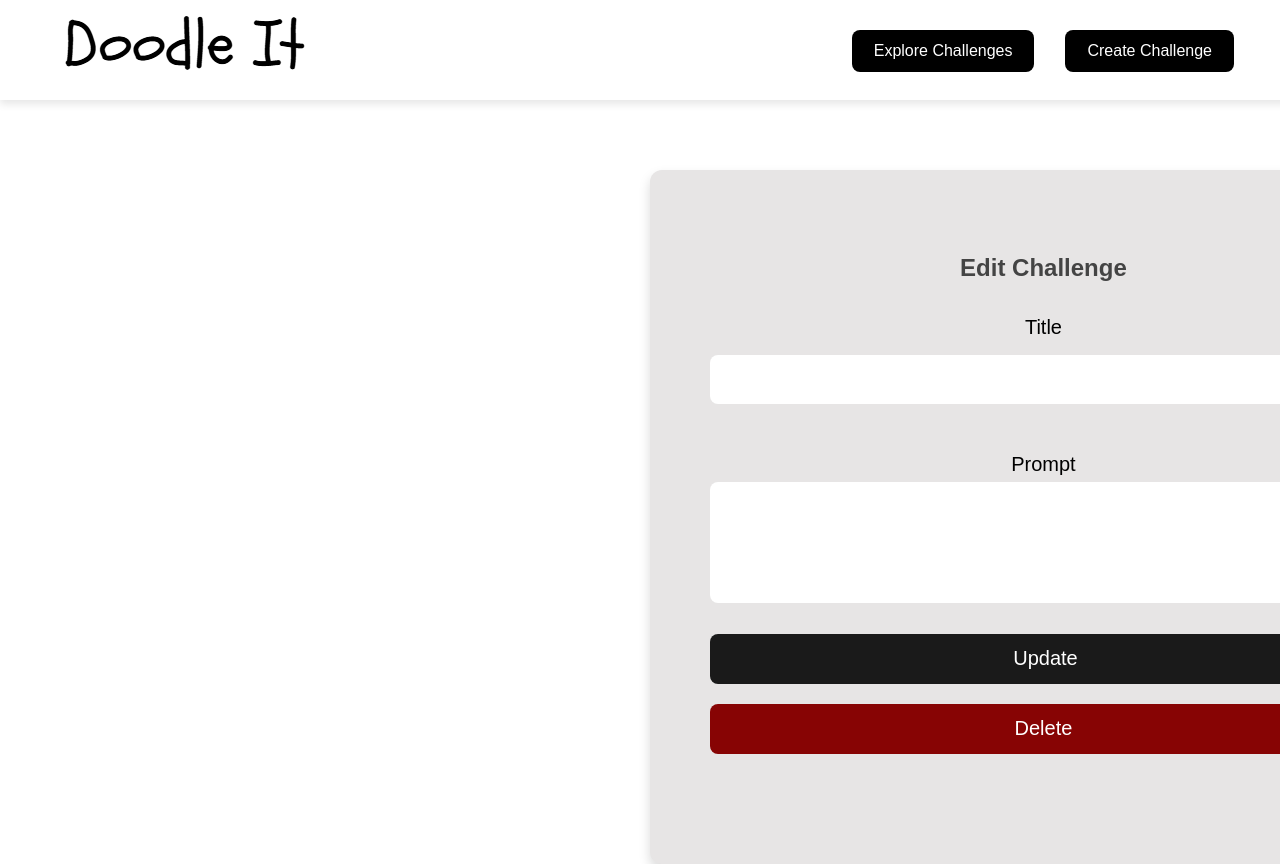
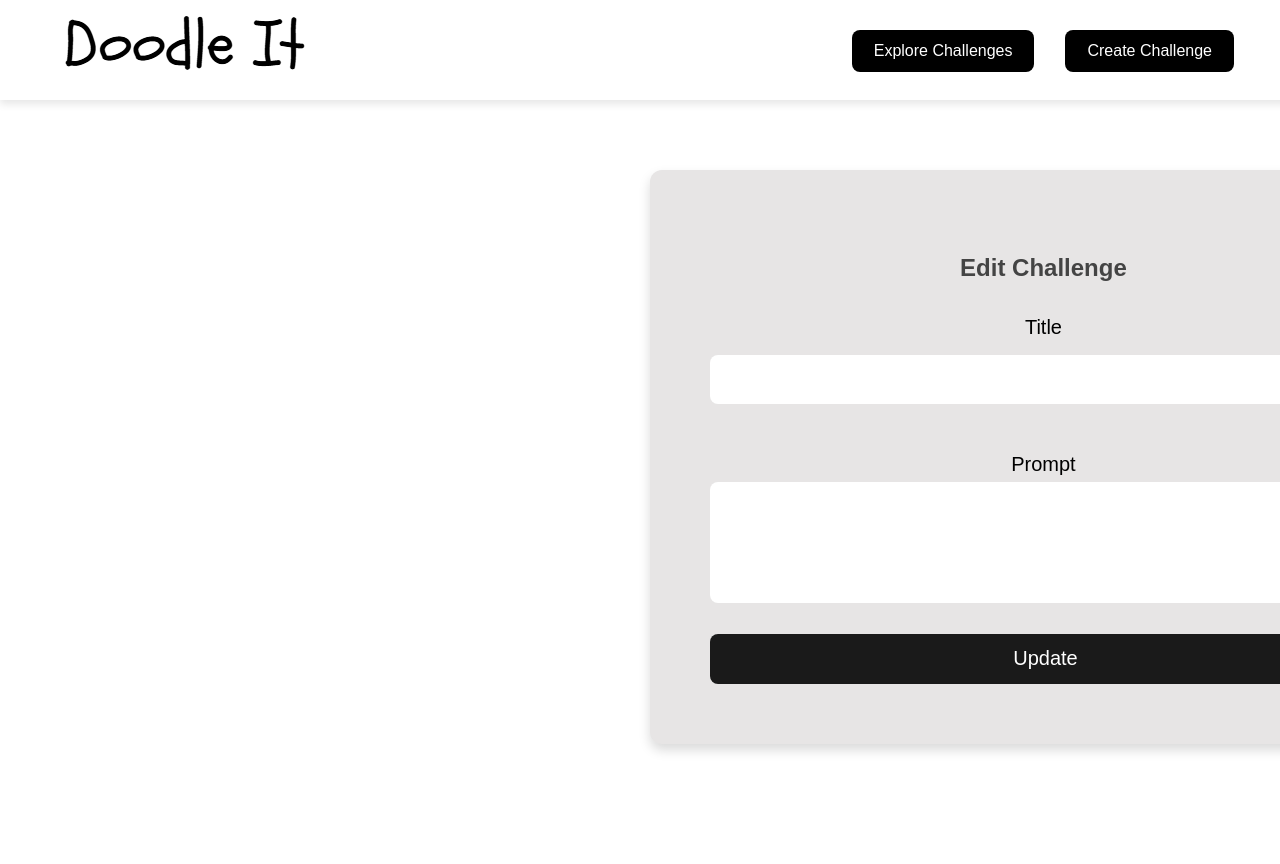
Before and after one commit to scarlettval/doodle-it, a React (Vite) app: page /edit/1 in a window 1280 px wide. Shown: the top 864 px of the page. After the commit the page ends 800 px from the top, so only its background shows below. Built offline with nearby package versions, Linux system fonts and the light colour scheme; no server answers; the database is empty; the HTML template or start-up script is replaced by a standard one; a web font is replaced by a local one.

Commit message:
Removed delete button from EditPost page

```diff
--- a/src/pages/EditPost.jsx
+++ b/src/pages/EditPost.jsx
@@ -39,17 +39,6 @@ const EditPost = ({ title }) => {  // Accept title prop
         window.location = "/"; // Redirect to home after updating
     };
 
-    const deletePost = async (event) => {
-        event.preventDefault();
-
-        await supabase
-            .from('Posts')
-            .delete()
-            .eq('id', id);
-
-        window.location = "/"; // Redirect to home after deleting
-    };
-
     const handleChange = (event) => {
         const { name, value } = event.target;
         setPost((prev) => ({
@@ -82,7 +71,6 @@ const EditPost = ({ title }) => {  // Accept title prop
 
                 <br />
                 <input type="submit" value="Update" onClick={updatePost} />
-                <button className="deleteButton" onClick={deletePost}>Delete</button>
             </form>
         </div>
     );
```
